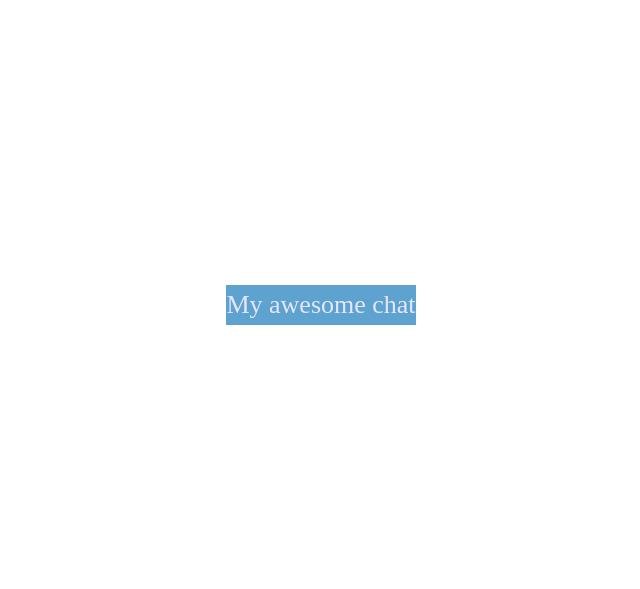
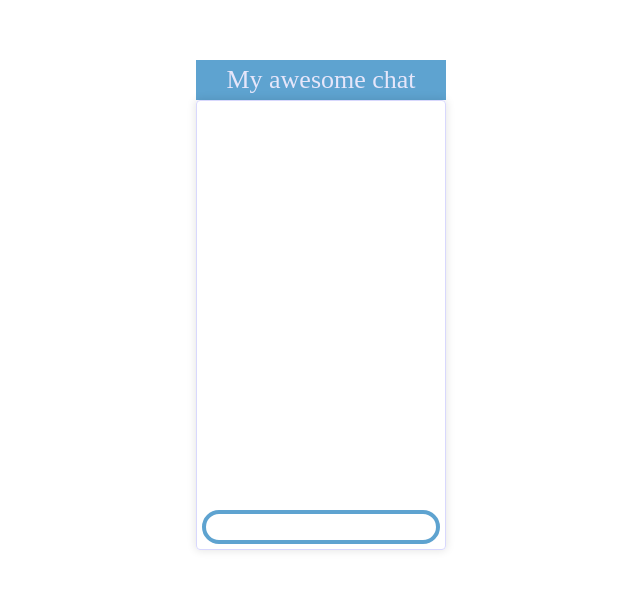
Before and after one commit to Dmitriy-8-Kireev/chat, a React (Create React App) app: page / in a window 1280 px wide. Shown: the part 103-692 px from the top of the page, without its empty margins (319-959 px from the left). Built offline with nearby package versions, Linux system fonts and the light colour scheme.

Commit message:
add Chat component

```diff
--- a/src/App.js
+++ b/src/App.js
@@ -1,4 +1,5 @@
 import React, { Component, Fragment } from 'react';
+import Chat from './components/Chat/Chat';
 import Title from './components/Title';
 
 class App extends Component {
@@ -7,6 +8,7 @@ class App extends Component {
       <Fragment>
         <div className="App">
           <Title />
+          <Chat />
         </div>
       </Fragment>
     );
--- /dev/null
+++ b/src/components/Chat/Chat.css
@@ -0,0 +1,35 @@
+.chat {
+  width: 250px;
+  height: 450px;
+  border: 1px solid #d8d8fd;
+  border-radius: 4px;
+  box-shadow: 0 0 9px 1px rgba(0, 0, 0, 0.1);
+  display: flex;
+  flex-direction: column;
+}
+
+.message-list {
+  flex: 10 1;
+  overflow-y: auto;
+  display: block;
+}
+
+.messages {
+  display: flex;
+  flex-direction: column;
+  flex-wrap: nowrap;
+  justify-content: flex-start;
+  align-items: center;
+  align-content: stretch;
+  min-height: 100%;
+  padding: 30px 10px 0;
+}
+
+.input-message {
+  margin: 5px;
+  border-radius: 20px;
+  border: 4px solid var(--main-color);
+  font-size: 16px;
+  outline: none;
+  padding: 4px 10px;
+}
--- /dev/null
+++ b/src/components/Chat/Chat.js
@@ -0,0 +1,56 @@
+import React, { Component } from 'react';
+import './Chat.css';
+import Message from 'components/Message';
+class Chat extends Component {
+  state = {
+    messages: [],
+    messagesInput: '',
+    date: []
+  };
+  changeInputMessage = e => {
+    this.setState({
+      messageInput: e.target.value
+    });
+  };
+  sendMessageOnEnter = e => {
+    let time = new Date();
+    if (e.key === 'Enter' && this.state.messageInput !== ' ') {
+      this.setState({
+        messages: [
+          ...this.state.messages,
+          { text: this.state.messageInput, date: time.toLocaleTimeString() }
+        ]
+      });
+      this.setState({ messageInput: '' });
+    }
+  };
+
+  render() {
+    return (
+      <div className="chat">
+        <div className="message-list">
+          <div className="messages">
+            {this.state.messages.map((message, index) => {
+              return (
+                <Message
+                  key={Math.random()}
+                  text={message.text}
+                  date={message.date}
+                />
+              );
+            })}
+          </div>
+        </div>
+
+        <input
+          className="input-message"
+          value={this.state.messageInput}
+          onChange={this.changeInputMessage}
+          onKeyPress={this.sendMessageOnEnter}
+        />
+      </div>
+    );
+  }
+}
+
+export default Chat;
```
